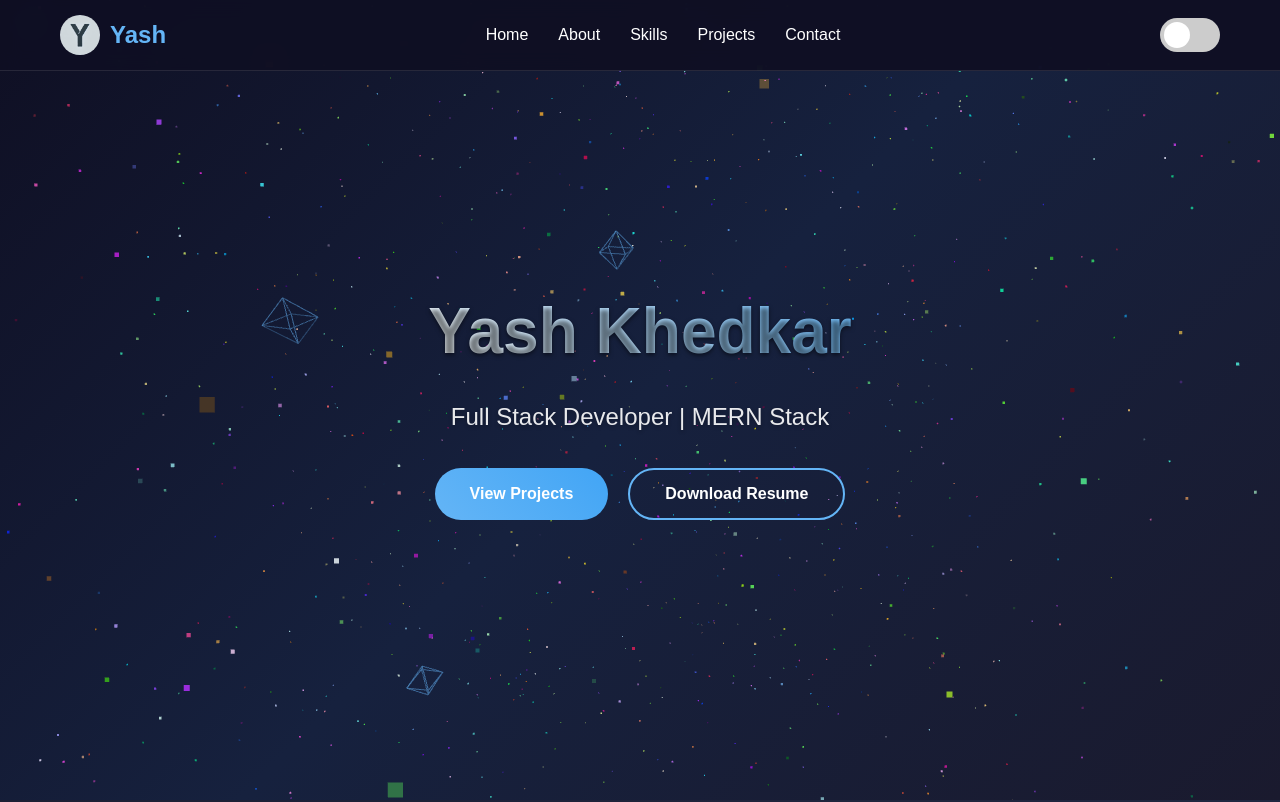
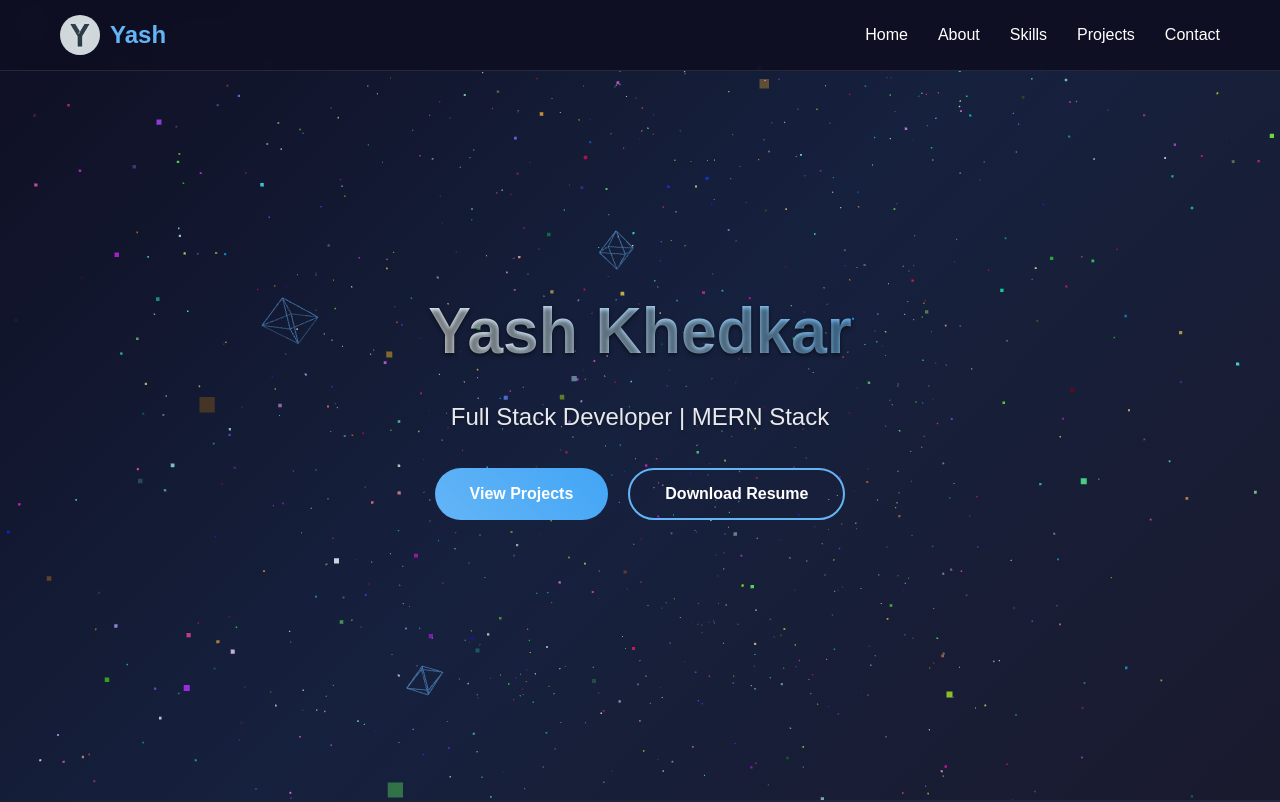
Before and after one commit to yashkhedkar/personal-portfolio, a plain HTML site: page index.html in a window 1280 px wide. Shown: the top 802 px of the page. Drawn offline with nearby package versions, Linux system fonts and the light colour scheme; animation ran at ten frames a second.

Commit message:
Update index.html

```diff
--- a/index.html
+++ b/index.html
@@ -816,13 +816,6 @@
                     <li><a href="#contact">Contact</a></li>
                 </ul>
 
-                <!-- Dark/Light Mode Switch -->
-            <div class="theme-switch-container">
-                <label class="theme-switch">
-                    <input type="checkbox" id="theme-switch">
-                    <span class="slider round"></span>
-                </label>
-            </div>
             </div>
         </nav>
     </header>
```
